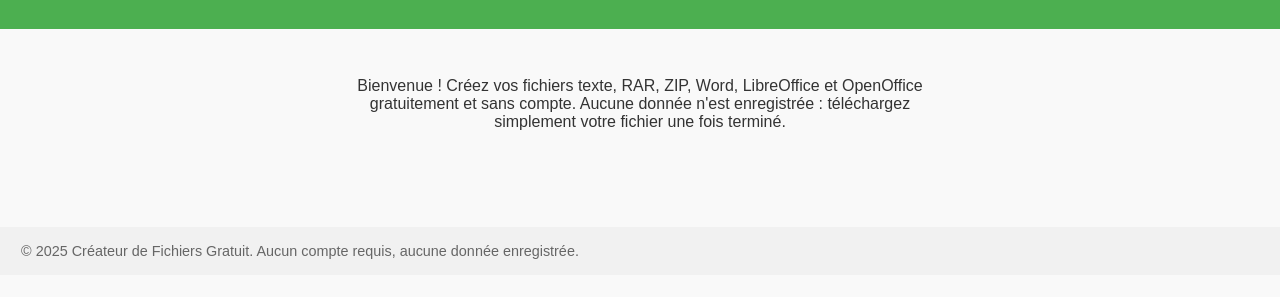
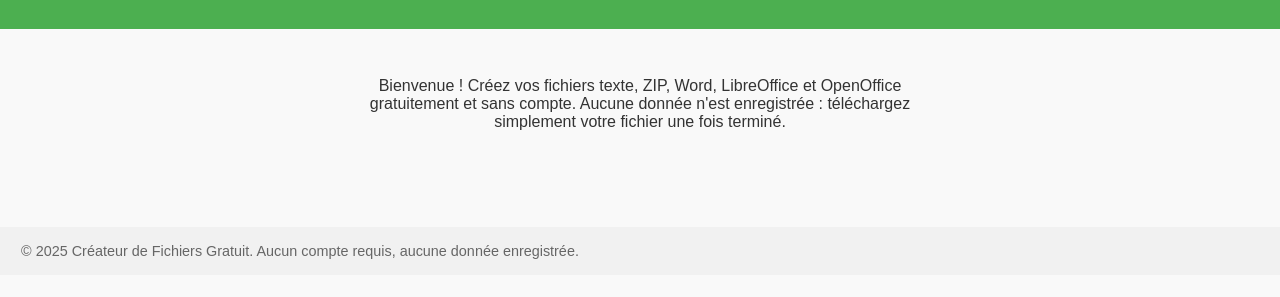
Before and after one commit to website733/creationfichiers, a plain HTML site: page index.html in a window 1280 px wide. Shown: the part 77-374 px from the top of the page. Drawn offline with Linux system fonts and the light colour scheme.

Commit message:
Update index.html

```diff
--- a/index.html
+++ b/index.html
@@ -79,7 +79,7 @@
         <h1>Créateur de Fichiers Gratuit</h1>
     </header>
     <main>
-        <p>Bienvenue ! Créez vos fichiers texte, RAR, ZIP, Word, LibreOffice et OpenOffice gratuitement et sans compte. Aucune donnée n'est enregistrée : téléchargez simplement votre fichier une fois terminé.</p>
+        <p>Bienvenue ! Créez vos fichiers texte, ZIP, Word, LibreOffice et OpenOffice gratuitement et sans compte. Aucune donnée n'est enregistrée : téléchargez simplement votre fichier une fois terminé.</p>
         <div class="file-options">
 
         </div>
```
